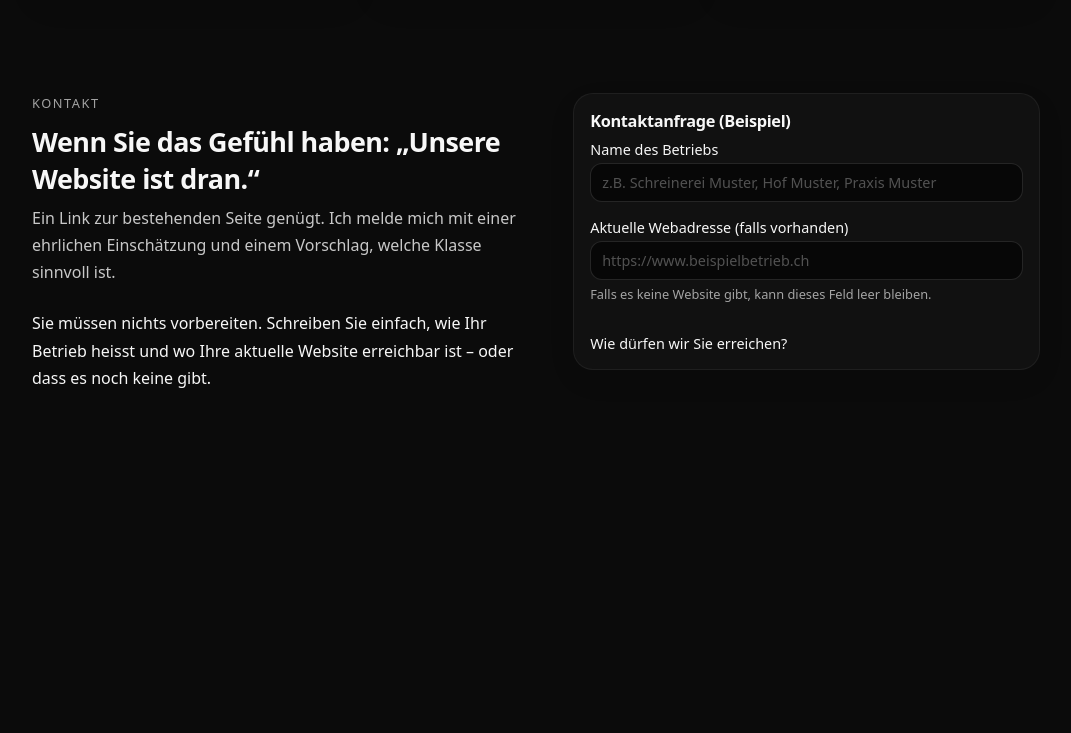
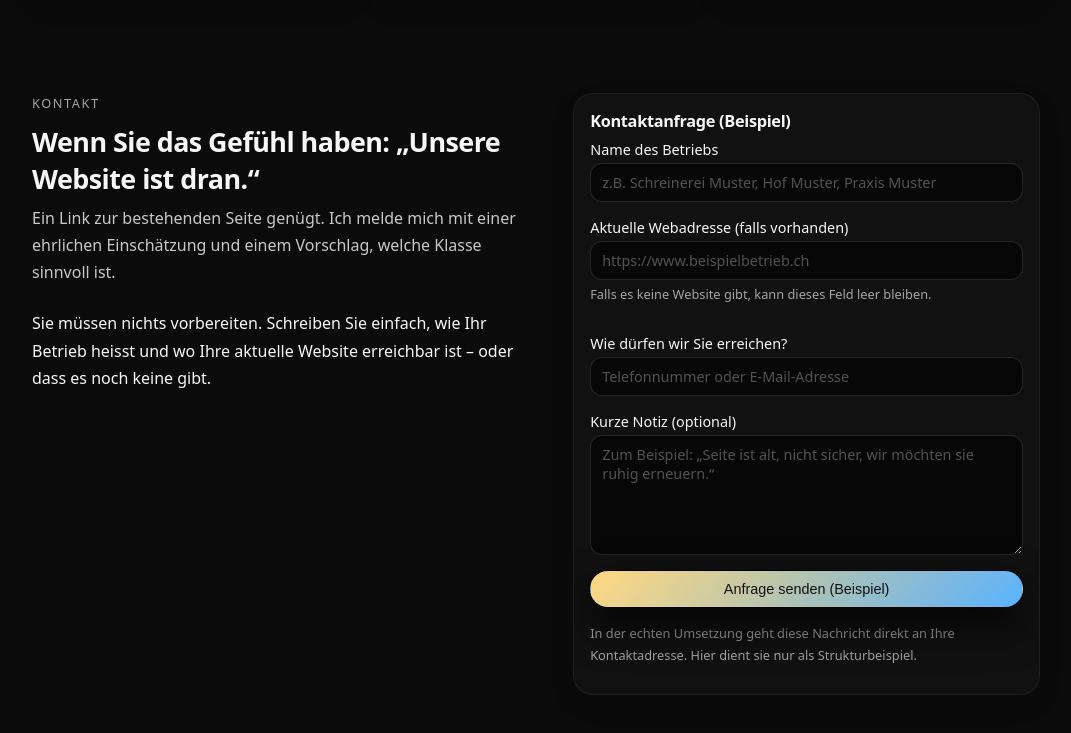
Before and after one commit to letheworldbechill/turbo-succotash, a plain HTML site: page index.html in a window 1280 px wide. Shown: the part 2036-2769 px from the top of the page, without its empty margins (104-1175 px from the left). Before the commit the page ends 2488 px from the top, so only its background shows below. Drawn offline with Linux system fonts and the light colour scheme.

Commit message:
Update index.html

```diff
--- a/index.html
+++ b/index.html
@@ -288,4 +288,37 @@
                       id="kontaktweg"
                       class="input"
                       type="text"
-                      placeholder="Tel
+                      placeholder="Telefonnummer oder E-Mail-Adresse"
+                    />
+                  </div>
+
+                  <div class="field">
+                    <label class="field__label" for="notiz">
+                      Kurze Notiz (optional)
+                    </label>
+                    <textarea
+                      id="notiz"
+                      class="textarea"
+                      rows="4"
+                      placeholder="Zum Beispiel: „Seite ist alt, nicht sicher, wir möchten sie ruhig erneuern.“"
+                    ></textarea>
+                  </div>
+
+                  <button class="btn btn--primary" type="submit">
+                    Anfrage senden (Beispiel)
+                  </button>
+                  <p class="field__hint">
+                    In der echten Umsetzung geht diese Nachricht direkt an Ihre
+                    Kontaktadresse. Hier dient sie nur als Strukturbeispiel.
+                  </p>
+                </form>
+              </div>
+            </aside>
+          </div>
+        </section>
+      </main>
+    </div>
+
+    <script src="clear4-core.js" defer></script>
+  </body>
+</html>
```
